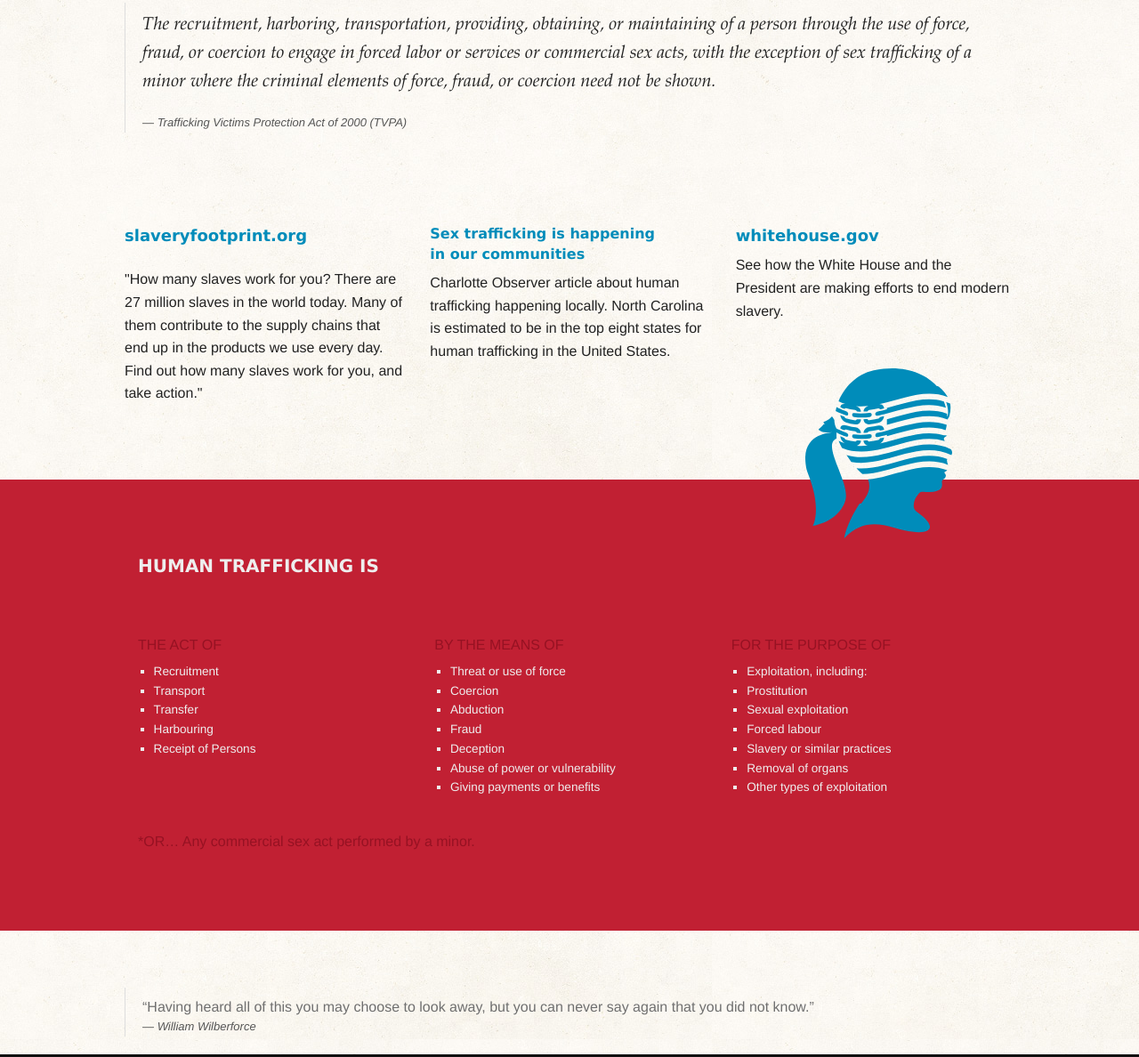
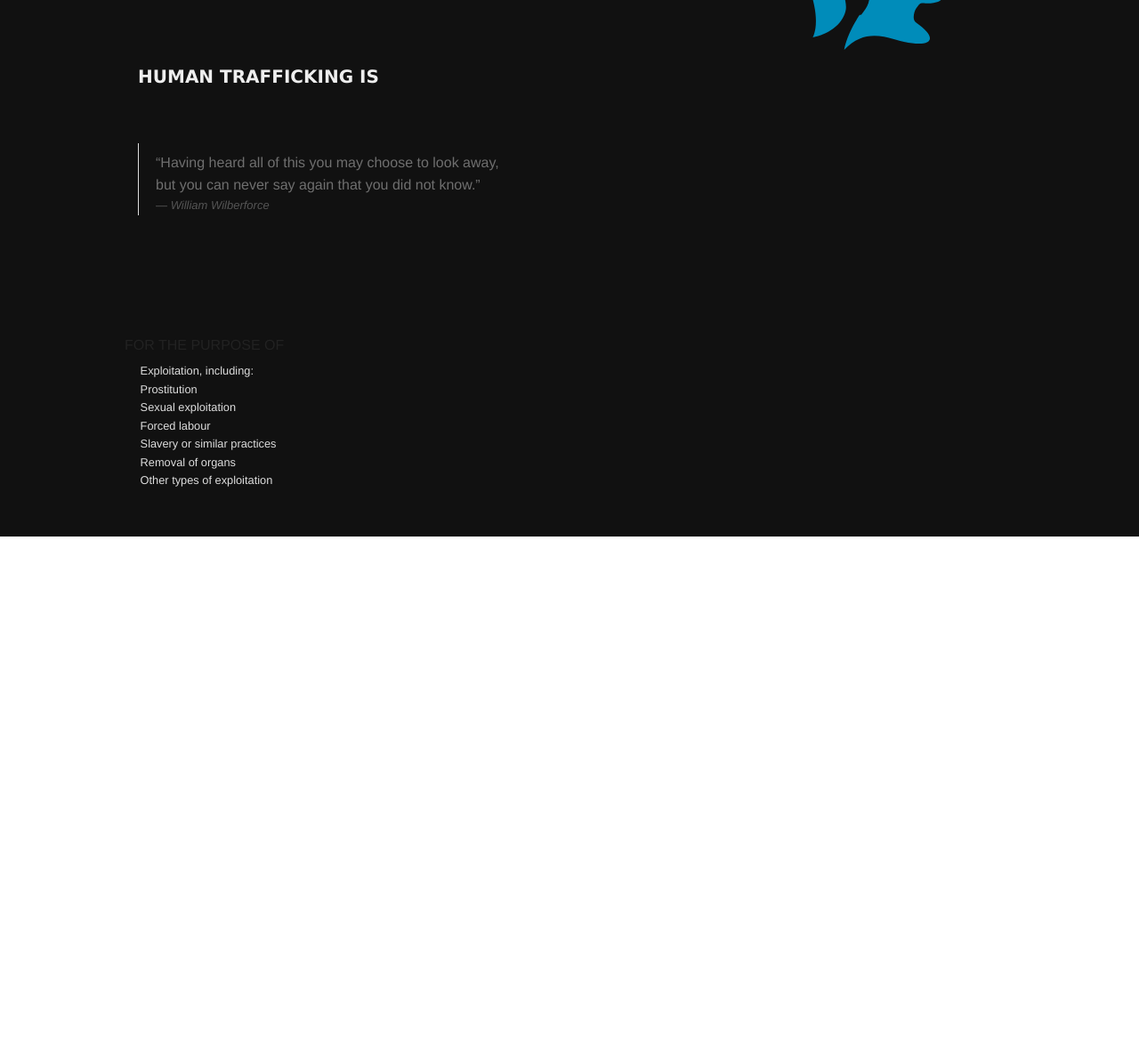
Before and after one commit to chuzzlewit/chainedfreedom, a website: page campaign.html in a window 1280 px wide. Shown: the part 632-1820 px from the top of the page at 89% size. After the commit the page ends 1235 px from the top, so only its background shows below. Drawn offline with nearby package versions, Linux system fonts and the light colour scheme.

Commit message:
subtle changes

```diff
--- a/campaign.html
+++ b/campaign.html
@@ -28,12 +28,9 @@
             <a href="survey.html" class="button">Survey</a>
           </li>
           <li class="divider"></li>
-          <li class="has-dropdown not-click">
-            <a href="#">our work</a>
-            <ul class="dropdown">
-              <li><a href="index.html">home</a>
-              </li>
-            </ul>
+          <li>
+            <a href="index.html">BACK</a>
+
           </li>
         </ul>
         <!-- Left Nav Section -->
@@ -44,46 +41,20 @@
       </section>
     </nav>
   </div>
-  <div class="hero">
-    <header class="row">
-      <img src="imgs/mainlogo.svg" alt="mainlogo" />
-      <br>
-      <div id="callact" class="row"><a href="survey.html" class="button tiny">Survey</a>
-        <h4><small>Take our quiz and see how much you know about human trafficking</small></h4>
-      </div>
-      <br>
-  </div>
-  </header>
-  </div>
 
   <div class="row">
-    <div class="large-12 columns mainline">
-      <h3>WHAT IS HUMAN TRAFFICKING?</h3><br>
-      <blockquote><p>The recruitment, harboring, transportation, providing, obtaining, or maintaining of a person through the use of force, fraud, or coercion to engage in forced labor or services or commercial sex acts, with the exception of sex trafficking of a minor where the criminal elements of force, fraud, or coercion need not be shown.
-</p><cite>Trafficking Victims Protection Act of 2000 (TVPA)</cite></blockquote>
+    <div class="large-12 columns mainline"><h3>Things we are working on...</h3>
+      <br>
 
-      </div>
-      <div class="row trigun">
-        <div class="large-4 medium-4 columns">
-          <h5>
-          <a href="http://slaveryfootprint.org" target="_blank">slaveryfootprint.org</a></h5>
-          <br>
-          <p>"How many slaves work for you? There are 27 million slaves in the world today. Many of them contribute to the supply chains that end up in the products we use every day. Find out how many slaves work for you, and take action."</p>
-        </div>
-        <div class="large-4 medium-4 columns">
-          <h6>
-          <a href="http://www.charlotteobserver.com/2014/01/02/4583781/believe-it-sex-trafficking-is.html" target="_blank">Sex trafficking is happening<br> in our communities
-</a></h6>
-          <p>Charlotte Observer article about human trafficking happening locally. North Carolina is estimated to be in the top eight states for human trafficking in the United States.</p>
-        </div>
-        <div class="large-4 medium-4 columns">
-          <h5>
-          <a href="http://www.whitehouse.gov/issues/foreign-policy/end-human-trafficking" target="_blank">whitehouse.gov</a></h5>
-          <p>See how the White House and the President are making efforts to end modern slavery.</p>
-        </div>
-      </div>
     </div>
+      <div id="photos" class="row">
+      <ul class="clearing-thumbs small-block-grid-4" data-clearing>
+          <li><a class="th" href="imgs/bossposter.jpg"><img data-caption="caption here..." src="imgs/bossposter-th.jpg"></a></li>
+          <li><a class="th" href="imgs/leash.jpg"><img data-caption="caption 2 here..." src="imgs/leash-th.jpg"></a></li>
+          <li><a class="th" href="imgs/1in4.jpg"><img data-caption="caption 3 here..." src="imgs/1in4-th.jpg"></a></li>
+      </ul>
   </div>
+</div>
   <div class="full">
     <div class="row">
       <div class="medium-6 columns">
@@ -94,54 +65,17 @@
       </div>
     </div>
     <div class="row">
-      <div class="medium-4 columns">
-        <h6>THE ACT OF</h6>
-        <ul>
-          <li>Recruitment</li>
-          <li>Transport</li>
-          <li>Transfer</li>
-          <li>Harbouring</li>
-          <li>Receipt of Persons</li>
-        </ul>
-      </div>
-      <div class="medium-4 columns">
-        <h6>BY THE MEANS OF</h6>
-        <ul>
-          <li>Threat or use of force</li>
-          <li>Coercion</li>
-          <li>Abduction</li>
-          <li>Fraud</li>
-          <li>Deception</li>
-          <li>Abuse of power or vulnerability</li>
-          <li>Giving payments or benefits</li>
-        </ul>
-      </div>
-      <div class="medium-4 columns">
-        <h6>FOR THE PURPOSE OF</h6>
-        <ul>
-          <li>Exploitation, including:</li>
-          <li>Prostitution</li>
-          <li>Sexual exploitation</li>
-          <li>Forced labour</li>
-          <li>Slavery or similar practices</li>
-          <li>Removal of organs</li>
-          <li>Other types of exploitation</li>
-        </ul>
-      </div>
+
       <div class="medium-12 columns">
-        <br>
-        <h6>*OR… Any commercial sex act performed by a minor.</h6>
+
+        <blockquote>“Having heard all of this you may choose to look away, <br>but you can never say again that you did not know.”<cite>William Wilberforce</cite>
+        </blockquote>
       </div>
     </div>
   </div>
 
-  <div class="row">
-    <blockquote>“Having heard all of this you may choose to look away, but you can never say again that you did not know.”<cite>William Wilberforce</cite>
-    </blockquote>
   </div>
 
-
-  </div>
 
   <footer class="cf-footer">
     <div class="row">
--- a/scss/_settings.scss
+++ b/scss/_settings.scss
@@ -7,12 +7,12 @@
 //
 
 // This is the default html and body font-size for the base rem value.
-// $rem-base: 16px;
+$rem-base: 16px;
 
 // Allows the use of rem-calc() or lower-bound() in your settings
 @import "foundation/functions";
 
-// $experimental: true;
+$experimental: true;
 
 // The default font-size is set to 100% of the browser style sheet (usually 16px)
 // for compatibility with browser-based text zoom or user-set defaults.
@@ -26,9 +26,9 @@
 // $base-line-height: 150%;
 
 // We use this to control whether or not CSS classes come through in the gem files.
-// $include-html-classes: true;
+$include-html-classes: true;
 // $include-print-styles: true;
-// $include-html-global-classes: $include-html-classes;
+$include-html-global-classes: $include-html-classes;
 
 // Grid
 
@@ -55,7 +55,7 @@
 // $default-float: left;
 
 // We use these as default colors throughout
-// $primary-color: #008CBA;
+$primary-color: #008CBA;
 // $secondary-color: #e7e7e7;
 // $alert-color: #f04124;
 // $success-color: #43AC6A;
@@ -462,7 +462,7 @@
 
 // Flex Video
 
-// $include-html-media-classes: $include-html-classes;
+$include-html-media-classes: $include-html-classes;
 
 // We use these to control video container padding and margins
 // $flex-video-padding-top: rem-calc(25);
@@ -981,7 +981,7 @@
 // We use these to control the active item styles
 
 // $sub-nav-active-font-weight: normal;
-// $sub-nav-active-bg: $primary-color;
+$sub-nav-active-bg: $primary-color;
 // $sub-nav-active-bg-hover: scale-color($sub-nav-active-bg, $lightness: -14%);
 // $sub-nav-active-color: #fff;
 // $sub-nav-active-padding: rem-calc(3 16);
@@ -1083,14 +1083,14 @@
 // THUMBNAILS
 //
 
-// $include-html-media-classes: $include-html-classes;
+//$include-html-media-classes: $include-html-classes;
 
 // We use these to control border styles
-// $thumb-border-style: solid;
-// $thumb-border-width: 4px;
-// $thumb-border-color: #fff;
-// $thumb-box-shadow: 0 0 0 1px rgba(#000,.2);
-// $thumb-box-shadow-hover: 0 0 6px 1px rgba($primary-color,0.5);
+$thumb-border-style: solid;
+$thumb-border-width: 4px;
+$thumb-border-color: #fff;
+$thumb-box-shadow: 0 0 0 1px rgba(#000,.2);
+$thumb-box-shadow-hover: 0 0 6px 1px rgba($primary-color,0.5);
 
 // Radius and transition speed for thumbs
 // $thumb-radius: $global-radius;
--- a/scss/app.scss
+++ b/scss/app.scss
@@ -49,7 +49,7 @@ body{
 
 
 .hero{
-    background: url('../imgs/tokyo2.png ');
+    //background: url('../imgs/tokyo2.png ');
     background-size: cover;
 
     h1{color:#fff;}
@@ -75,12 +75,13 @@ header {
     padding: 6.5em 2em 2em 2em;
 
 }
+
+// #C12033 default red
 .full{
     padding: 5em;
-    background-color:#C12033;
+    background-color:#111;
     color:#eee;
     font-weight:200;
-    margin: 4em 0;
     li {
         font-size: 85%;
         list-style:square;
@@ -102,7 +103,10 @@ font-weight: bold;}
 .citing > cite{color:#666;font-size:75%; float: right; padding:4em 15em;
 
 }
-
+#exemplars{
+    padding:5em 0;
+}
+#photos {padding: 10em 0;}
 .trigun{
     h4,h5,h6 {font-family: "lucida sans unicode","lucida grande",sans-serif;
         font-weight:bold;
@@ -124,6 +128,14 @@ font-weight: bold;}
         font-weight:bold;
     line-height:1.3;
 }
+
+
+#wilberforce {min-height: 25em;background-color:#C12033; padding-top:1em;
+    blockquote{color:#ddd; font-size:150%;}
+    cite{color:#ccc;}
+
+}
+
 
 #coalition_partners {margin-top: 70px;margin-bottom: 30px;}
 
```
Also changed, not shown: index.html (+5 -8 lines), css/app.css, imgs/1in4-th.jpg (added), imgs/1in4.jpg (added), imgs/bossposter-th.jpg (added), imgs/bossposter.jpg (added), imgs/leash-th.jpg (added), imgs/leash.jpg (added), imgs/tokyo2.png, imgs/tokyo2bg.jpg (added), imgs/tokyo3.png (added).
